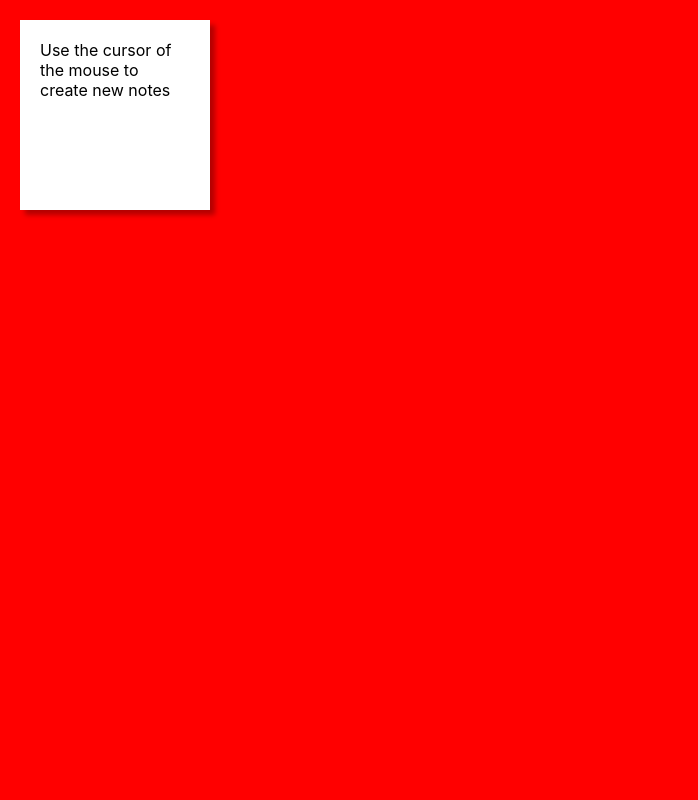
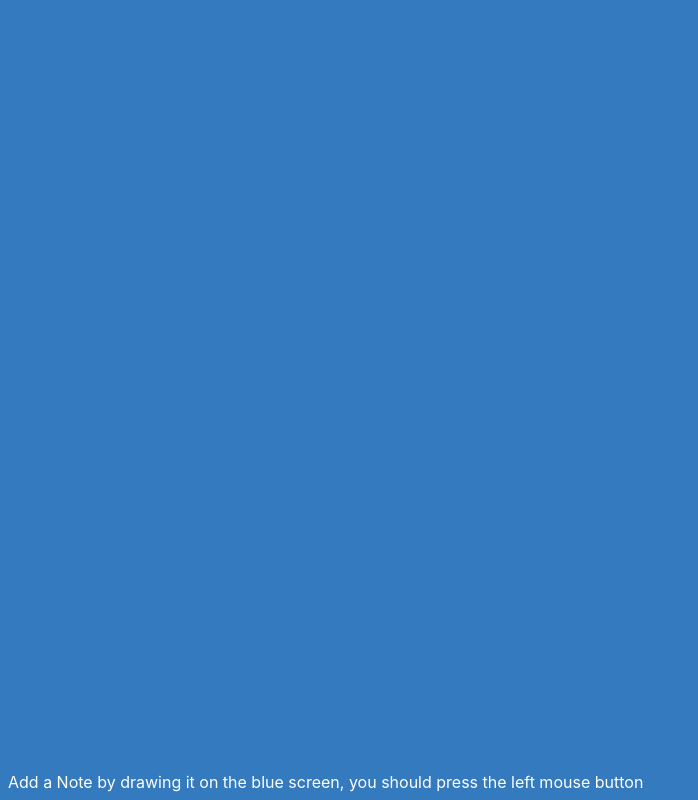
Before and after one commit to paulorom/dockee, a React (Create React App) app: page / in a window 1280 px wide. Shown: the whole page, without its empty margins (0-698 px from the left). Built offline with nearby package versions, Linux system fonts and the light colour scheme.

Commit message:
Add latest features

```diff
--- a/src/App.css
+++ b/src/App.css
@@ -1,10 +1,88 @@
 .App {
   height: 100vh;
   width: 100%;
-  background: red;
+  background: #337abe;
   cursor: crosshair;
 }
+
 .note {
   position: absolute;
-  background: yellow;
+  font-size: 12px;
+  box-shadow: 5px 5px 5px rgba(0,0,0, 0.1);
+  display: block;
+  cursor: move;
+  border-radius: 3px;
+  background: #ebecf0;
+  box-sizing: border-box;
+  padding: 8px;
 }
+
+.note-header {
+  height: 20px;
+}
+
+.note textarea {
+  padding: 0;
+  overflow: hidden;
+  border: 0;
+  border-radius: 3px;
+  background: #ebecf0;
+}
+
+.note textarea:focus-visible {
+  outline: 0;
+}
+
+.color-picker {
+  height: 20px;
+  width: 80px;
+  position: absolute;
+  left: 5px;
+  right: 5px;
+  display: flex;
+}
+
+.circle {
+  height: 12px;
+  margin: 0 3px;
+  width: 12px;
+  border-radius: 50%;
+  cursor: pointer;
+}
+
+.red {
+  background: #f2bbc0;
+}
+
+.yellow {
+  background: #e5e047;
+}
+
+.green {
+  background: #b2d94a;
+}
+
+.fallback {
+  display: none;
+}
+
+@media screen and (max-width: 1024px){
+  .notes-list {
+    display: none;
+  }
+
+  .fallback {
+    display: block;
+    margin: 0;
+    padding: 8px;
+    color: #fff;
+  }
+}
+
+.tip {
+  padding: 8px;
+  color: #fff;
+  margin: 0;
+  position: absolute;
+  bottom: 0;
+}
--- a/src/App.tsx
+++ b/src/App.tsx
@@ -10,33 +10,43 @@ const App: React.FC = () => {
   const [height, setHeight] = useState<number>(150);
   const [width, setWidth] = useState<number>(150);
   const [isDeleted, setIsDeleted] = useState<boolean>(false);
-  const [description, setDescription] = useState<string>("Use the cursor of the mouse to create new notes");
-  const [background, setBackground] = useState<string>("white");
-  const [layer, setLayer] = useState<number>(0);
-
+  const [description, setDescription] = useState<string>("This is a new note, you can edit it by clicking here.");
+  const [background, setBackground] = useState<string>("");
+  const [layer, setLayer] = useState<number>(1);
   const [notes, setNotes] = useState<INote[]>([]);
 
-  useEffect(() => {
-    addNote();
-  }, [height]);
+  const [isMouseOverNote, setIsMouseOverNote] = useState<boolean>(false);
 
   const onAppMouseDown = (event: React.MouseEvent<HTMLElement>): void => {
-    setLeft(event.pageX)
-    setTop(event.pageY)
+    setLeft(event.pageX);
+    setTop(event.pageY);
   }
 
   const onAppMouseMove = (event: React.MouseEvent<HTMLElement>) => {
-
-  }
-
-  const onAppMouseUp = (event: React.MouseEvent<HTMLElement>) => {
     setHeight(event.pageY - top)
     setWidth(event.pageX - left)
   }
 
+  const onAppMouseUp = (event: React.MouseEvent<HTMLElement>) => {
+    setHeight(event.pageY - top);
+    setWidth(event.pageX - left);
+    let newLayer = layer + 1;
+    setLayer(newLayer)
+    if(!isMouseOverNote)
+      addNote();
+  }
+
+  const onNoteMouseOver = (event: React.MouseEvent<HTMLElement>) => {
+    setIsMouseOverNote(true)
+  }
+
+  const onNoteMouseOut = (event: React.MouseEvent<HTMLElement>) => {
+    setIsMouseOverNote(false)
+  }
+
   const addNote = (): void => {
     const newNote = {
-      id: 0,
+      id: id + 1,
       top: top,
       left: left,
       width: width,
@@ -47,13 +57,12 @@ const App: React.FC = () => {
       layer: layer
     };
     setNotes([...notes, newNote]);
-    setBackground("yellow")
   };
 
   const deleteNote = (noteIDToDelete: number): void => {
     setNotes(
       notes.filter((note) => {
-        return note.id != id;
+        return note.id !== id;
       })
     );
   };
@@ -64,11 +73,13 @@ const App: React.FC = () => {
       onMouseMove={onAppMouseMove}
       onMouseUp={onAppMouseUp}
     >
-
-      {notes.map((note: INote, key: number) => {
-        return <Note key={key} note={note} deleteNote={deleteNote} />;
-      })}
-
+      <p className="fallback">You should use a screen greater that 1024px to use Sticky Notes</p>
+      <p className="tip">Add a Note by drawing it on the blue screen, you should press the left mouse button</p>
+      <div className="notes-list" onMouseOver={onNoteMouseOver} onMouseOut={onNoteMouseOut}>
+        {notes.map((note: INote, key: number) => {
+          return <Note key={key} note={note} deleteNote={deleteNote} />;
+        })}
+      </div>
     </div>
   );
 }
--- a/src/Components/Note.tsx
+++ b/src/Components/Note.tsx
@@ -1,4 +1,4 @@
-import React from "react";
+import React, { useState } from "react";
 import { INote } from "../Interfaces";
 
 interface Props {
@@ -7,18 +7,39 @@ interface Props {
 }
 
 const Note = ({ note, deleteNote }: Props) => {
+
+    const [textareaHeight, setTextareaHeight] = useState<number>(note.height);
+    const [textareaWidth, setTextareaWidth] = useState<number>(note.width);
+    const [background, setBackground] = useState<string>("");
+
+    const onContentChange = (event: any) => {
+        setTextareaHeight(event.target.clientHeight);
+        setTextareaWidth(event.target.clientWidth);
+    }
+
+    const handleClick = (color: string) => {
+        setBackground(color);
+    }
+
     const elemStyle = {
-        width: `${note.width}px`,
-        height: `${note.height}px`,
+        width: `${textareaWidth + 16}px`,
+        height: `${textareaHeight + 36}px`,
         top: `${note.top}px`,
         left: `${note.left}px`,
-        background: `${note.background}`,
-        zIndex: `${note.layer}`,
+        background: `${background}`,
+        zIndex: `${note.layer}`
     };
+
     return (
-
-        <div className="note" style={elemStyle}>
-            <span>{note.description}</span>
+        <div className="note" draggable style={elemStyle}>
+            <div className="note-header">
+                <div className="color-picker">
+                    <span onClick={() => handleClick("#f2bbc0")} className="circle red"></span>
+                    <span onClick={() => handleClick("#e5e047")} className="circle yellow"></span>
+                    <span onClick={() => handleClick("#b2d94a")} className="circle green"></span>
+                </div>
+            </div>
+            <textarea onMouseMove={onContentChange} style={{ 'height': textareaHeight, 'width': textareaWidth, 'background': background }} spellCheck="false" defaultValue={note.description} />
         </div>
     );
 };
--- a/src/index.css
+++ b/src/index.css
@@ -11,8 +11,3 @@ code {
   font-family: source-code-pro, Menlo, Monaco, Consolas, 'Courier New',
     monospace;
 }
-
-.note {
-  box-shadow: 5px 5px 5px rgba(0,0,0, 0.3);
-  padding: 20px;
-}
```
